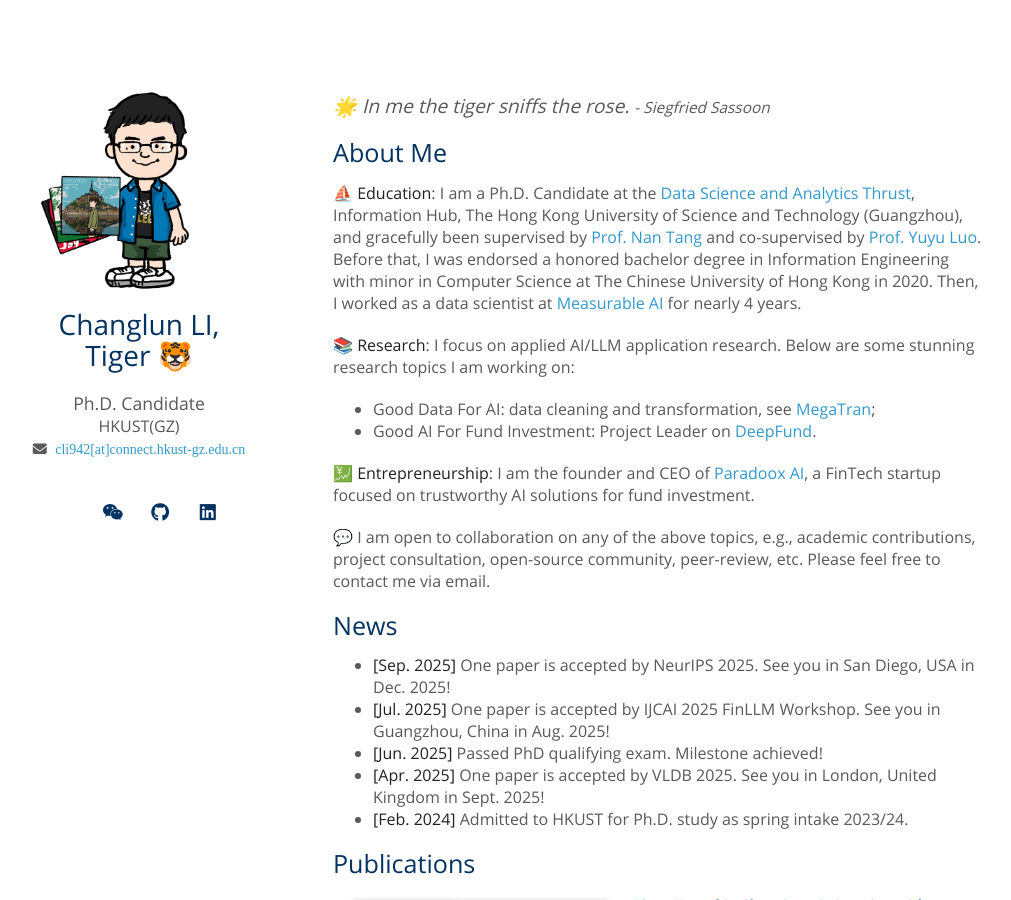
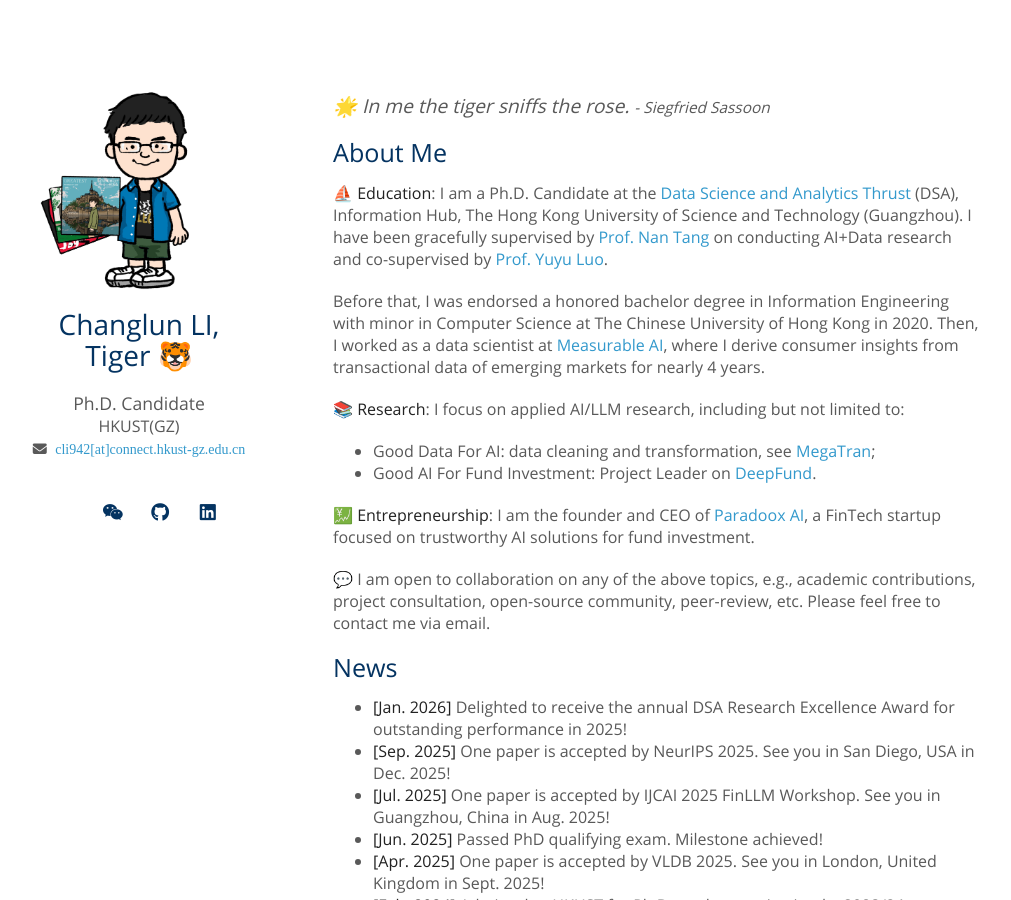
Before and after one commit to tigerlcl/tigerlcl.github.io, a Jekyll site: the page built from index.md, in a window 1280 px wide and 900 px high. Shown: the whole window, without its empty margins (137-1148 px from the left). Built offline with Jekyll 4.4.1, drawn with Linux system fonts in a browser that asks for light colours; a style sheet for code colours, icons or effects is not loaded.

Commit message:
update info

```diff
--- a/_data/publications.yml
+++ b/_data/publications.yml
@@ -36,7 +36,7 @@ main:
     conference_short: arXiv 2025
     pdf: https://arxiv.org/pdf/2503.18336.pdf
     page: https://vision.panvas.fun/
-    image: ./assets/img/panvas.png
+    image: ./assets/img/panvas.jpg
 
   - title: "SketchFill: Sketch-Guided Code Generation for Imputing Derived Missing Values"
     authors: Yunfan Zhang, <strong>Changlun Li</strong>, Yuyu Luo, Nan Tang*
--- a/index.md
+++ b/index.md
@@ -9,9 +9,11 @@ layout: homepage
 
 
 ## About Me
-⛵️ **Education**: I am a Ph.D. Candidate at the [Data Science and Analytics Thrust](https://dsa.hkust-gz.edu.cn/), Information Hub, The Hong Kong University of Science and Technology (Guangzhou), and gracefully been supervised by [Prof. Nan Tang](https://nantang.github.io/) and co-supervised by [Prof. Yuyu Luo](https://luoyuyu.vip/). Before that, I was endorsed a honored bachelor degree in Information Engineering with minor in Computer Science at The Chinese University of Hong Kong in 2020. Then, I worked as a data scientist at [Measurable AI](https://www.measurable.ai/) for nearly 4 years.
+⛵️ **Education**: I am a Ph.D. Candidate at the [Data Science and Analytics Thrust](https://dsa.hkust-gz.edu.cn/) (DSA), Information Hub, The Hong Kong University of Science and Technology (Guangzhou). I have been gracefully supervised by [Prof. Nan Tang](https://nantang.github.io/) on conducting AI+Data research and co-supervised by [Prof. Yuyu Luo](https://luoyuyu.vip/).
 
-📚 **Research**: I focus on applied AI/LLM application research. Below are some stunning research topics I am working on:
+Before that, I was endorsed a honored bachelor degree in Information Engineering with minor in Computer Science at The Chinese University of Hong Kong in 2020. Then, I worked as a data scientist at [Measurable AI](https://www.measurable.ai/), where I derive consumer insights from transactional data of emerging markets for nearly 4 years.
+
+📚 **Research**: I focus on applied AI/LLM research, including but not limited to:
 - Good Data For AI: data cleaning and transformation, see [MegaTran](https://github.com/HKUSTDial/megatran);
 - Good AI For Fund Investment: Project Leader on [DeepFund](https://github.com/HKUSTDial/DeepFund).
 
@@ -20,6 +22,7 @@ layout: homepage
 💬 I am open to collaboration on any of the above topics, e.g., academic contributions, project consultation, open-source community, peer-review, etc. Please feel free to contact me via email.
 
 ## News
+- **[Jan. 2026]** Delighted to receive the annual DSA Research Excellence Award for outstanding performance in 2025!
 - **[Sep. 2025]** One paper is accepted by NeurIPS 2025. See you in San Diego, USA in Dec. 2025!
 - **[Jul. 2025]** One paper is accepted by IJCAI 2025 FinLLM Workshop. See you in Guangzhou, China in Aug. 2025!
 - **[Jun. 2025]** Passed PhD qualifying exam. Milestone achieved!
```
Also changed, not shown: 1 other file.
